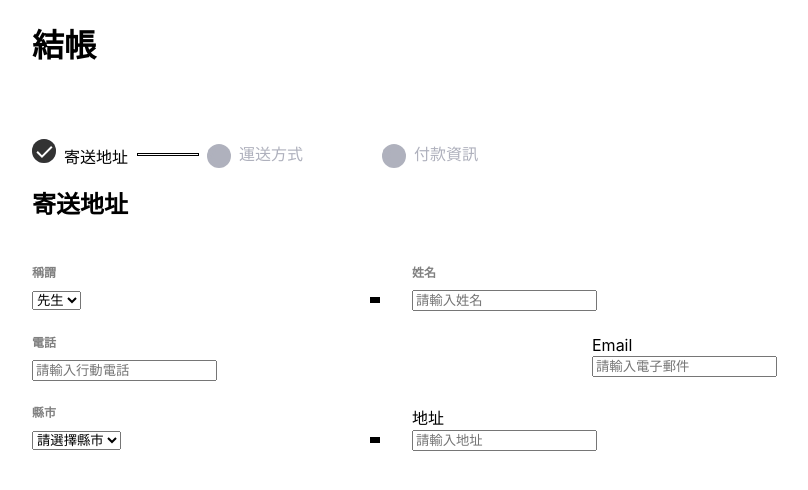
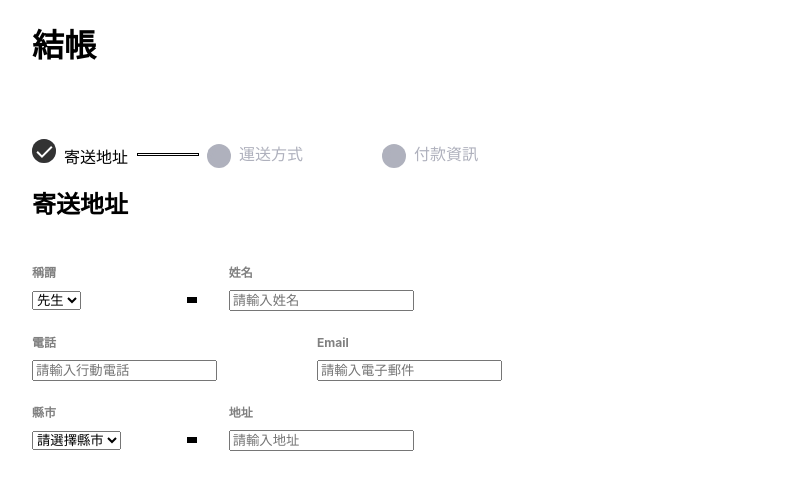
Before and after one commit to thAilurus/Alpha-shop, a React (Create React App) app: page / in a window 1280 px wide. Shown: the top 490 px of the page, without its empty margins (58-866 px from the left). Built offline with nearby package versions, Linux system fonts and the light colour scheme.

Commit message:
Adjust CSS style

```diff
--- a/src/components/register/form/Step1/Step1.jsx
+++ b/src/components/register/form/Step1/Step1.jsx
@@ -33,7 +33,7 @@ export function Step1 () {
               <input type="tel" placeholder="請輸入行動電話" />
             </div>
             <div className={styles.inputGroup}>
-              <div cclassName={styles.inputLabel}>Email</div>
+              <div className={styles.inputLabel}>Email</div>
               <input type="email" placeholder="請輸入電子郵件" />
             </div>
           </div>
@@ -78,7 +78,7 @@ export function Step1 () {
               </div>
             </div>
             <div className={styles.inputGroup}>
-              <div cclassName={styles.inputLabel}>地址</div>
+              <div className={styles.inputLabel}>地址</div>
               <input type="text" placeholder="請輸入地址" />
             </div>
           </div>
--- a/src/components/register/form/Step1/Step1.module.scss
+++ b/src/components/register/form/Step1/Step1.module.scss
@@ -1,4 +1,5 @@
 .step1Address {
+  width: 50%;
   display: flex;
   flex-direction: column;
 
@@ -27,7 +28,6 @@
       .selectContainer {
         position: relative;
 
-        /*觀摩一下別人的再改看看*/
         &::after {
           position: absolute;
           top: 50%;
@@ -39,6 +39,7 @@
           border-width: 6px 5px 0 5px;
           border-color: var(--select-arrow) transparent transparent transparent;
           content: "";
+
         }
       }
     }
```
